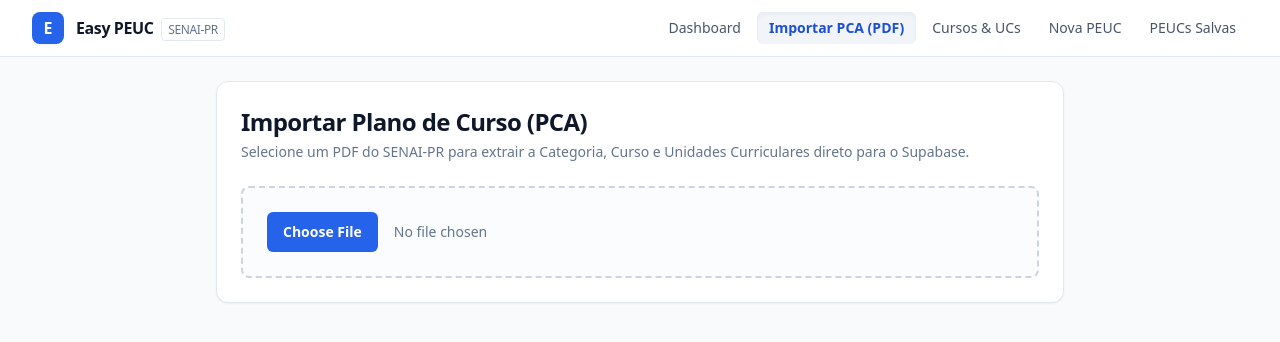
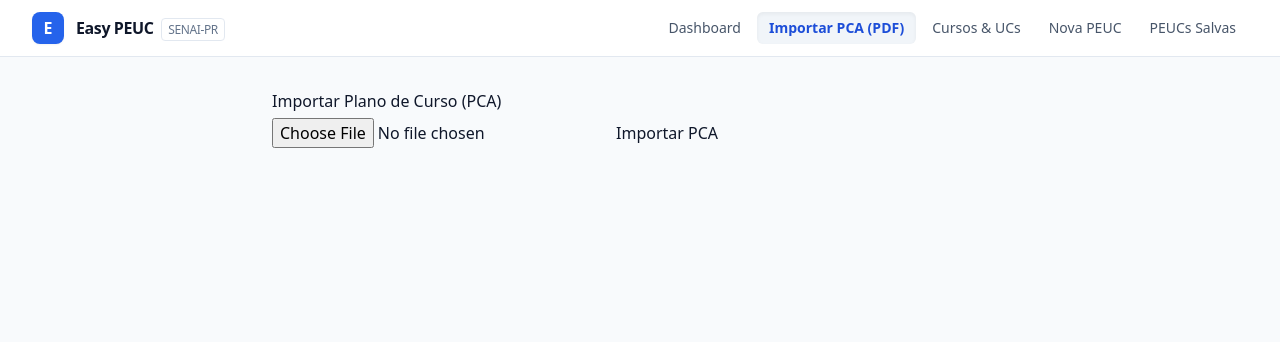
Before and after one commit to Willkmass/Easy-PEUC-Generator, a Next.js app: page /importar-pca in a window 1280 px wide. Shown: the top 342 px of the page. Built offline with nearby package versions, Linux system fonts and the light colour scheme.

Commit message:
Create page.jsx

```diff
--- /dev/null
+++ b/app/importar-pca/page.jsx
@@ -0,0 +1,102 @@
+'use client';
+
+import { useState } from 'react';
+import { PDFDocument } from 'pdf-lib';
+
+export default function ImportarPcaPage() {
+  const [loading, setLoading] = useState(false);
+  const [resultado, setResultado] = useState(null);
+
+  async function handleSubmit(e) {
+    e.preventDefault();
+    const inputElement = e.target.elements.pdfInput;
+
+    if (!inputElement.files || inputElement.files.length === 0) {
+      alert('Por favor, selecione um arquivo PDF.');
+      return;
+    }
+
+    setLoading(true);
+    setResultado(null);
+
+    try {
+      const fileOriginal = inputElement.files[0];
+      const arrayBuffer = await fileOriginal.arrayBuffer();
+
+      // 1. Carrega e calcula a metade do PDF no navegador
+      const pdfDoc = await PDFDocument.load(arrayBuffer);
+      const totalPaginas = pdfDoc.getPageCount();
+      const meio = Math.ceil(totalPaginas / 2);
+
+      // 2. Cria a Parte 1 (Página 1 até a metade)
+      const pdfParte1 = await PDFDocument.create();
+      const paginas1 = await pdfParte1.copyPages(pdfDoc, Array.from({ length: meio }, (_, i) => i));
+      paginas1.forEach(p => pdfParte1.addPage(p));
+      const blob1 = new Blob([await pdfParte1.save()], { type: 'application/pdf' });
+
+      // 3. Cria a Parte 2 (Da metade até o final)
+      const pdfParte2 = await PDFDocument.create();
+      const paginas2 = await pdfParte2.copyPages(pdfDoc, Array.from({ length: totalPaginas - meio }, (_, i) => i + meio));
+      paginas2.forEach(p => pdfParte2.addPage(p));
+      const blob2 = new Blob([await pdfParte2.save()], { type: 'application/pdf' });
+
+      // 4. Prepara o envio com os dois arquivos
+      const formData = new FormData();
+      formData.append('arquivos', blob1, 'parte1.pdf');
+      formData.append('arquivos', blob2, 'parte2.pdf');
+
+      // 5. Envia para a Route Handler do Next.js
+      const response = await fetch('/api/ingestao-pdf', {
+        method: 'POST',
+        body: formData,
+      });
+
+      const data = await response.json();
+
+      if (data.success) {
+        setResultado(data.data);
+      } else {
+        alert(`Erro no processamento: ${data.error}`);
+      }
+    } catch (err) {
+      console.error(err);
+      alert('Erro ao processar e dividir o arquivo PDF.');
+    } finally {
+      setLoading(false);
+    }
+  }
+
+  return (
+    <div style={{ padding: '2rem', maxWidth: '800px', margin: '0 auto' }}>
+      <h1>Importar Plano de Curso (PCA)</h1>
+
+      <form onSubmit={handleSubmit} style={{ marginY: '2rem' }}>
+        <input
+          type="file"
+          name="pdfInput"
+          accept="application/pdf"
+          disabled={loading}
+        />
+        <button type="submit" disabled={loading} style={{ marginLeft: '1rem', padding: '0.5rem 1rem' }}>
+          {loading ? 'Processando e Fatiando PDF...' : 'Importar PCA'}
+        </button>
+      </form>
+
+      {resultado && (
+        <div style={{ marginTop: '2rem', background: '#f5f5f5', padding: '1rem', borderRadius: '8px' }}>
+          <h2>Curso: {resultado.nomeCurso}</h2>
+          <h3>Unidades Curriculares ({resultado.unidadesCurriculares?.length || 0}):</h3>
+          <ul>
+            {resultado.unidadesCurriculares?.map((uc, index) => (
+              <li key={index} style={{ marginBottom: '1rem' }}>
+                <strong>{uc.nomeUc}</strong> ({uc.cargaHoraria})
+                <p>Capacidades: {uc.capacidades?.length || 0} mapeadas</p>
+                <p>Conhecimentos: {uc.conhecimentos?.length || 0} mapeados</p>
+              </li>
+            ))}
+          </ul>
+        </div>
+      )}
+    </div>
+  );
+}
```
